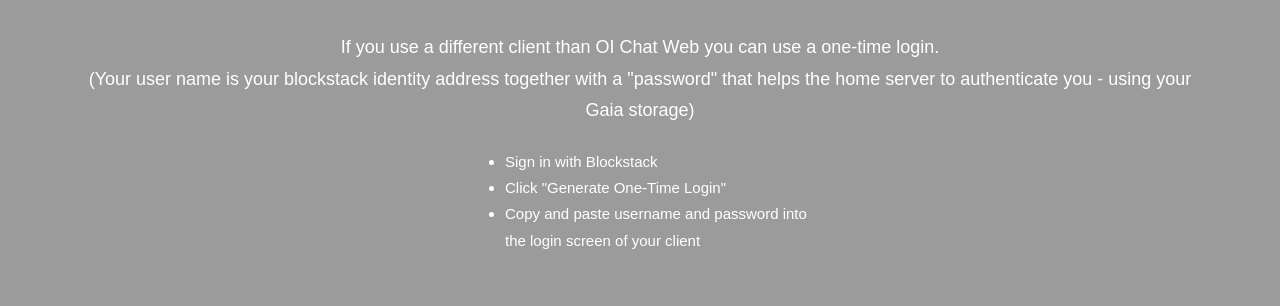
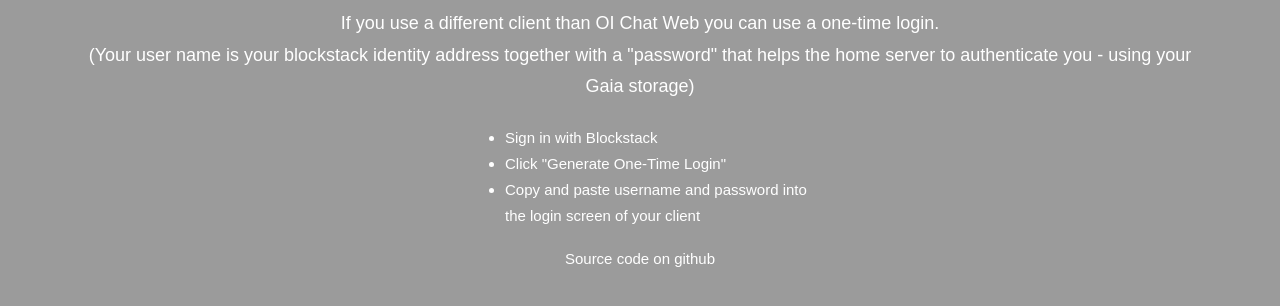
Before and after one commit to friedger/matrix-blockstack-auth, a website: page public/about.html in a window 1280 px wide. Shown: the part 460-766 px from the top of the page. Drawn offline with Linux system fonts and the light colour scheme.

Commit message:
add github link

```diff
--- a/public/about.html
+++ b/public/about.html
@@ -47,7 +47,7 @@
                         </p>
                         <p class="lead">
                             If you use a different client than OI Chat Web you can use a one-time login.
-                        <br/>
+                            <br />
                             (Your user name is your blockstack identity address together with a "password"
                             that helps the home server to authenticate you - using your Gaia storage)
                         </p>
@@ -66,6 +66,7 @@
                     <div class="item col-sm-0 col-lg-4"></div>
                 </div>
             </div>
+            <p><a href="https://github.com/friedger/matrix-blockstack-auth">Source code on github</a></p>
         </div>
     </div>
 </body>
```
Also changed, not shown: public/index.html (+1 -0 lines).
